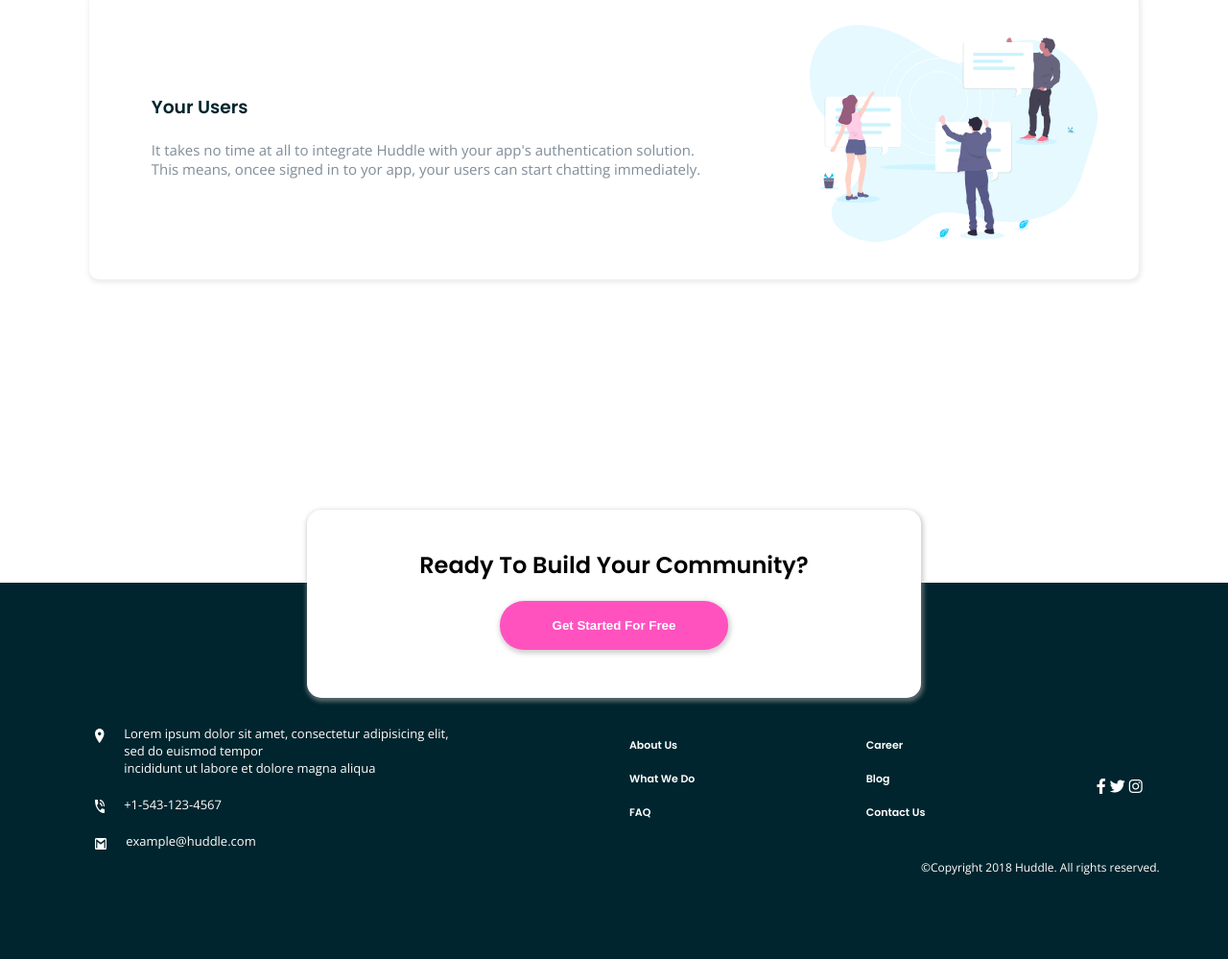
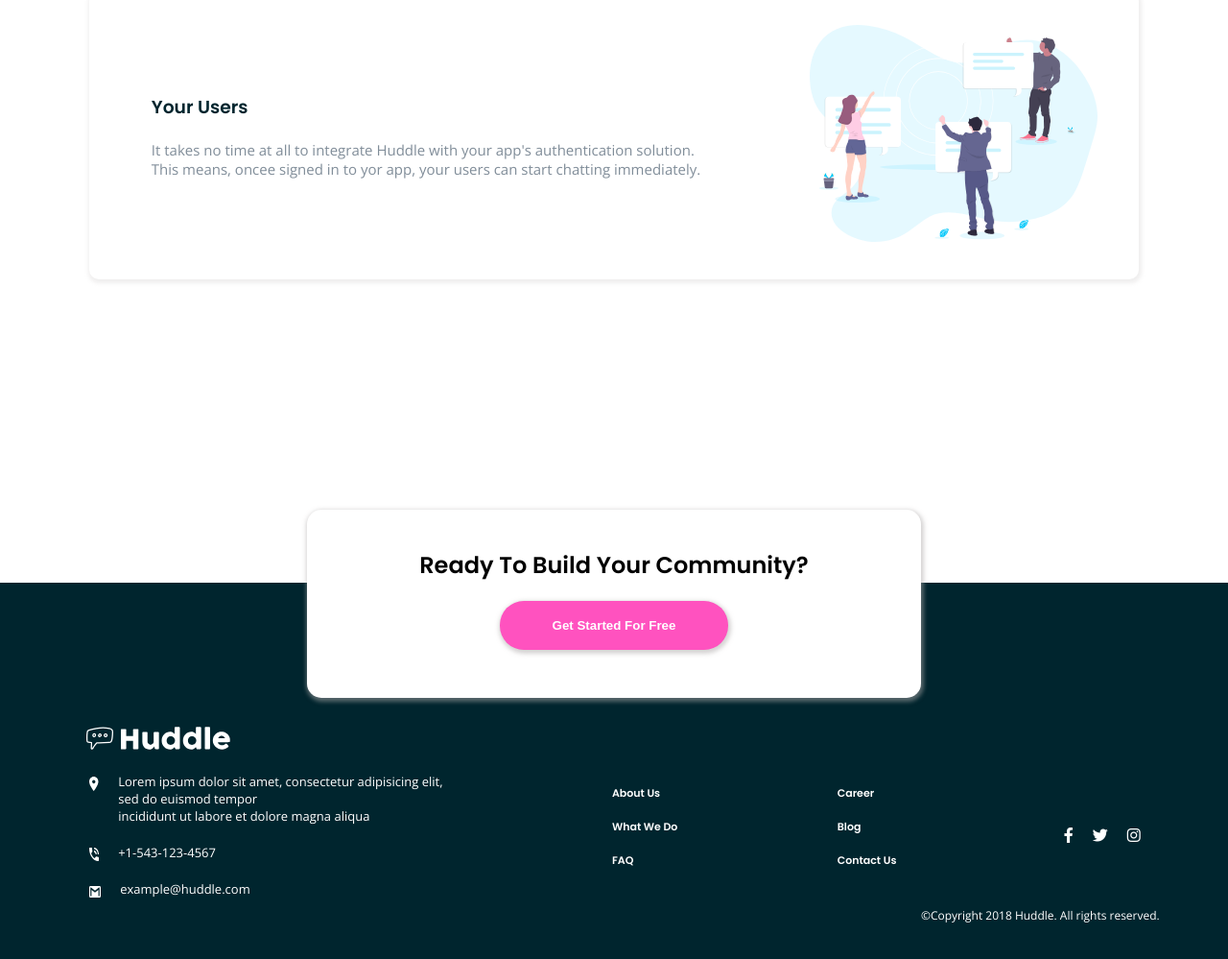
Before and after one commit to quilspace/responsive-web, a plain HTML site: page index.html in a window 1280 px wide. Shown: the part 1553-2552 px from the top of the page at 96% size. Drawn offline with nearby package versions, Linux system fonts and the light colour scheme.

Commit message:
added  a new file

```diff
--- a/style.css
+++ b/style.css
@@ -177,11 +177,20 @@ footer {
   color: #fff;
   width: 100%;
   height: 400px;
+  display: flex;
+  flex-direction: column;
+  padding-top: 150px;
+}
+.imgdiv {
+  margin-left: 7%;
+  padding-bottom: 10px;
+}
+.imgdiv img {
+  width: 150px;
 }
 .footer-container {
   display: flex;
   width: 100%;
-  margin: 120px auto 0 auto;
   justify-content: space-around;
   align-items: center;
   padding: 50px auto;
@@ -232,3 +241,6 @@ footer > p {
 .social {
   color: #fff;
 }
+i {
+  margin: 8px;
+}
```
Also changed, not shown: images/Grouplogo-white.svg (added).
